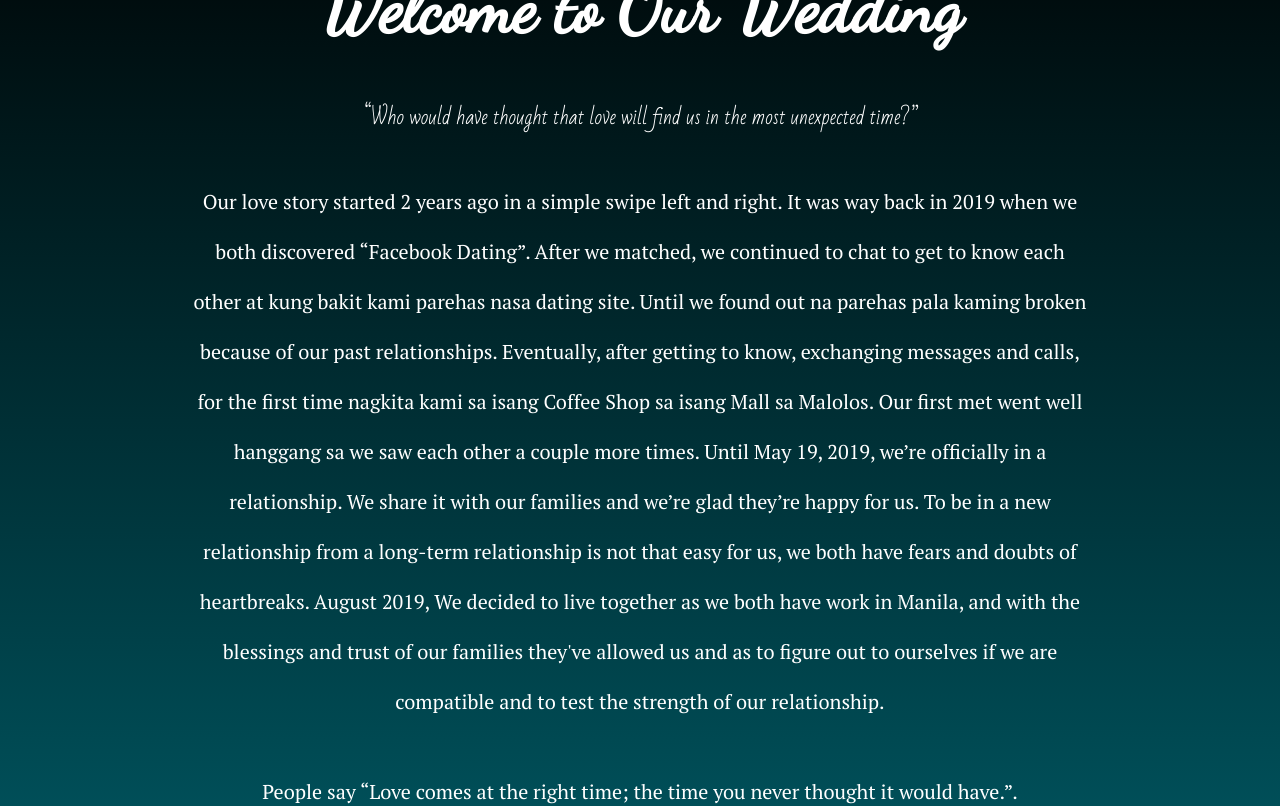
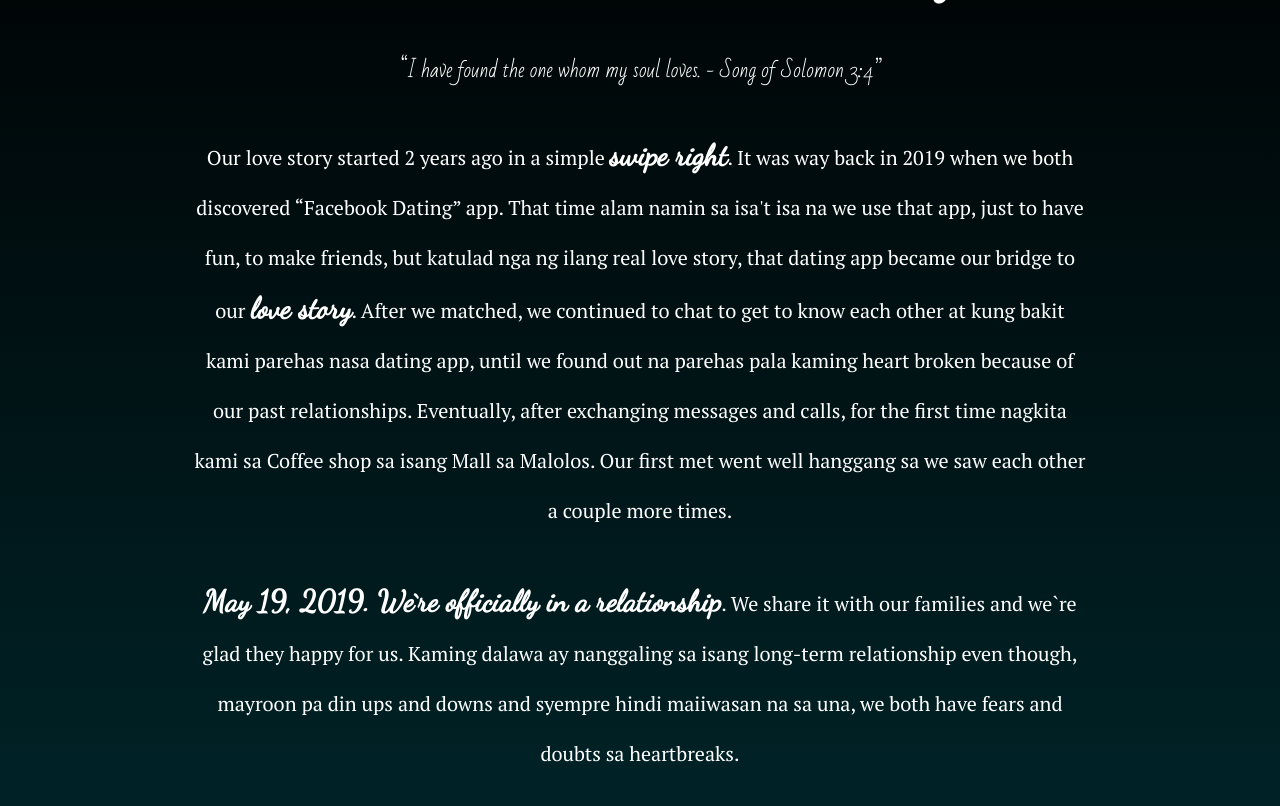
Before and after one commit to TACGalang/aizattledownwithtristan, a React (Create React App) app: page /secret in a window 1280 px wide. Shown: the part 960-1766 px from the top of the page. Built offline with nearby package versions, Linux system fonts and the light colour scheme.

Commit message:
Update story and gallery

```diff
--- a/src/Components/Gallery.css
+++ b/src/Components/Gallery.css
@@ -3,6 +3,7 @@
   justify-content: center;
   align-items: center;
   background-color: var(--tail-blue-color);
+  width: 100%;
 }
 
 .gallery {
--- a/src/Components/Header.css
+++ b/src/Components/Header.css
@@ -27,4 +27,8 @@
   .header-backgrounds {
     margin-top: 0;
   }
+
+  .header-container {
+    height: 100vh;
+  }
 }
--- a/src/Components/OurStory.css
+++ b/src/Components/OurStory.css
@@ -1,12 +1,17 @@
 .our-story {
-  background-image: linear-gradient(black, #005964);
   display: flex;
   justify-content: center;
+  flex-direction: column;
   align-items: center;
   color: white;
 }
 
-.our-story div {
+.our-story-container-bg {
+  background-image: linear-gradient(black, #005964);
+  width: 100%;
+}
+
+.our-story-container {
   margin-top: 10vh;
   width: 70vw;
   text-align: center;
@@ -43,8 +48,14 @@
   font-weight: bold;
 }
 
+.our-story a {
+  text-decoration: underline;
+  color: white;
+  font-weight: bold;
+}
+
 @media screen and (max-width: 960px) {
-  .our-story div {
+  .our-story-container {
     width: 90vw;
     margin-top: 0;
   }
--- a/src/Components/OurStory.js
+++ b/src/Components/OurStory.js
@@ -1,40 +1,103 @@
 import React from "react";
 import "./OurStory.css";
+import Gallery from "./Gallery";
 
 function OurStory({ reference }) {
   return (
     <div className="our-story" id="our-story" ref={reference}>
-      <div>
-        <h1>Welcome to Our Wedding</h1>
-        <q>
-          Who would have thought that love will find us in the most unexpected
-          time?
-        </q>
+      <div className="our-story-container-bg">
+        <div className="our-story-container">
+          <h1>Welcome to Our Wedding</h1>
+          <q>I have found the one whom my soul loves. - Song of Solomon 3:4</q>
 
-        <p>
-          Our love story started 2 years ago in a simple swipe left and right.
-          It was way back in 2019 when we both discovered “Facebook Dating”.
-          After we matched, we continued to chat to get to know each other at
-          kung bakit kami parehas nasa dating site. Until we found out na
-          parehas pala kaming broken because of our past relationships.
-          Eventually, after getting to know, exchanging messages and calls, for
-          the first time nagkita kami sa isang Coffee Shop sa isang Mall sa
-          Malolos. Our first met went well hanggang sa we saw each other a
-          couple more times. Until May 19, 2019, we’re officially in a
-          relationship. We share it with our families and we’re glad they’re
-          happy for us. To be in a new relationship from a long-term
-          relationship is not that easy for us, we both have fears and doubts of
-          heartbreaks. August 2019, We decided to live together as we both have
-          work in Manila, and with the blessings and trust of our families
-          they've allowed us and as to figure out to ourselves if we are
-          compatible and to test the strength of our relationship.
-        </p>
+          <p>
+            Our love story started 2 years ago in a simple <b>swipe right</b>.
+            It was way back in 2019 when we both discovered “Facebook Dating”
+            app. That time alam namin sa isa't isa na we use that app, just to
+            have fun, to make friends, but katulad nga ng ilang real love story,
+            that dating app became our bridge to our <b>love story</b>. After we
+            matched, we continued to chat to get to know each other at kung
+            bakit kami parehas nasa dating app, until we found out na parehas
+            pala kaming heart broken because of our past relationships.
+            Eventually, after exchanging messages and calls, for the first time
+            nagkita kami sa Coffee shop sa isang Mall sa Malolos. Our first met
+            went well hanggang sa we saw each other a couple more times.
+          </p>
 
-        <p>
-          People say “Love comes at the right time; the time you never thought
-          it would have.”.
-        </p>
+          <p>
+            <b>May 19, 2019. We`re officially in a relationship</b>. We share it
+            with our families and we`re glad they happy for us. Kaming dalawa ay
+            nanggaling sa isang long-term relationship even though, mayroon pa
+            din ups and downs and syempre hindi maiiwasan na sa una, we both
+            have fears and doubts sa heartbreaks.
+          </p>
+
+          <p>
+            <b>August 2019. Moving together</b>, We decided to live in together
+            as we both have work in Manila, syempre with the blessings and trust
+            of our families. Pero bakit nga ba namin pinili ang live in
+            relationship? We both know others may not agree specially sa culture
+            that we had as Filipinos, but since Tristan and I are not getting
+            any younger, we wanted to know more each other in a short period of
+            time. Madami kaming natutunan sa pagsasama namin sa Manila, like
+            natuto si Tristan sa household chores <i>(haha kidding aside)</i>,
+            we learn how to be patient, understanding, respect and more
+            importantly trust each other, as a matter of fact kasal na lang
+            talaga ang kulang.
+          </p>
+
+          <p>
+            <b>March 2020. Pandemic strike</b>, We both know na lahat tayo ay
+            naapektuhan ng pandemic, at kasama na kami doon. In fact napilitan
+            kaming umuwi ng Bulacan for our safety. May plano na din kami
+            magpakasal that year pero we decided na ipagpaliban na lang muna.
+          </p>
+
+          <p>
+            <b>February 2021. The engagement</b>, Aiza and I decided to pursue
+            our wedding this 2021 without her knowing that I already prepare the
+            plan to propose to her. The d-day comes February 14th valentines
+            day, it was a mixed plan and miracle for us. But all I can say it
+            was a lovely evening. Here is the{" "}
+            <a
+              href="https://www.facebook.com/swiftySane/videos/4536439713039699"
+              target="_blank"
+            >
+              video
+            </a>{" "}
+            of our engagement.
+          </p>
+
+          <p>
+            <b>May 2021. We got an outbreak</b>, you heard it right, almost all
+            of us included our parents got infected by COVID-19. We nearly delay
+            the wedding again, but with the help of God, our relatives and
+            friends we stayed strong and overcome this crisis to our family.
+          </p>
+
+          <p>
+            <b>June 2021. The deciding factor</b>, after all that happened to
+            us, Tristan and I need to decide whether it will be a civil or a
+            church wedding, given that we already used up all of our savings
+            when we got infected.
+            <i>
+              {" "}
+              In <b>God's</b> plan, he provided Tristan an opportunity to save
+              up and to pursue our church wedding within a 6 months plan. This
+              was a truly miracle for us, knowing that{" "}
+              <b>God has always been the center of our relationship.</b>
+            </i>
+          </p>
+
+          <p>
+            <b>
+              This upcomming January 22, 2022, we invite you to be a part of our
+              special day as Tristan and I begin our new life together.
+            </b>
+          </p>
+        </div>
       </div>
+      <Gallery />
     </div>
   );
 }
--- a/src/Components/Pages/Home.js
+++ b/src/Components/Pages/Home.js
@@ -48,7 +48,6 @@ function Home() {
       <Header />
       <NavBar isNavBarActive={menuClicked} callHandleClick={handleClicked} />
       <OurStory reference={ourStoryRef} />
-      <Gallery />
       <WhenAndWhere reference={whenAndWhereRef} />
       <AttiresAndGifts reference={attiresAndGiftRef} />
       <FAQ reference={FAQRef} />
```
